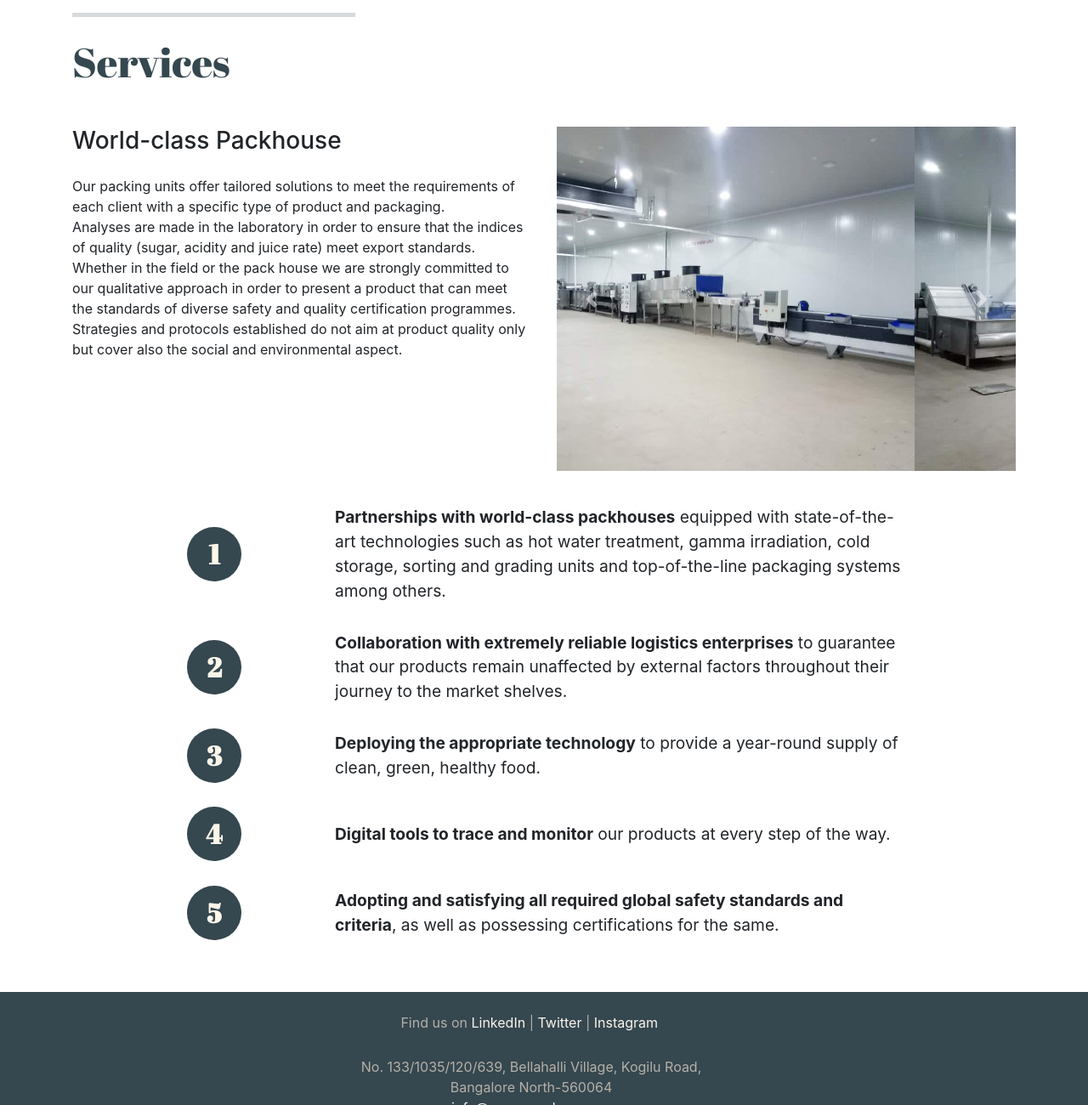
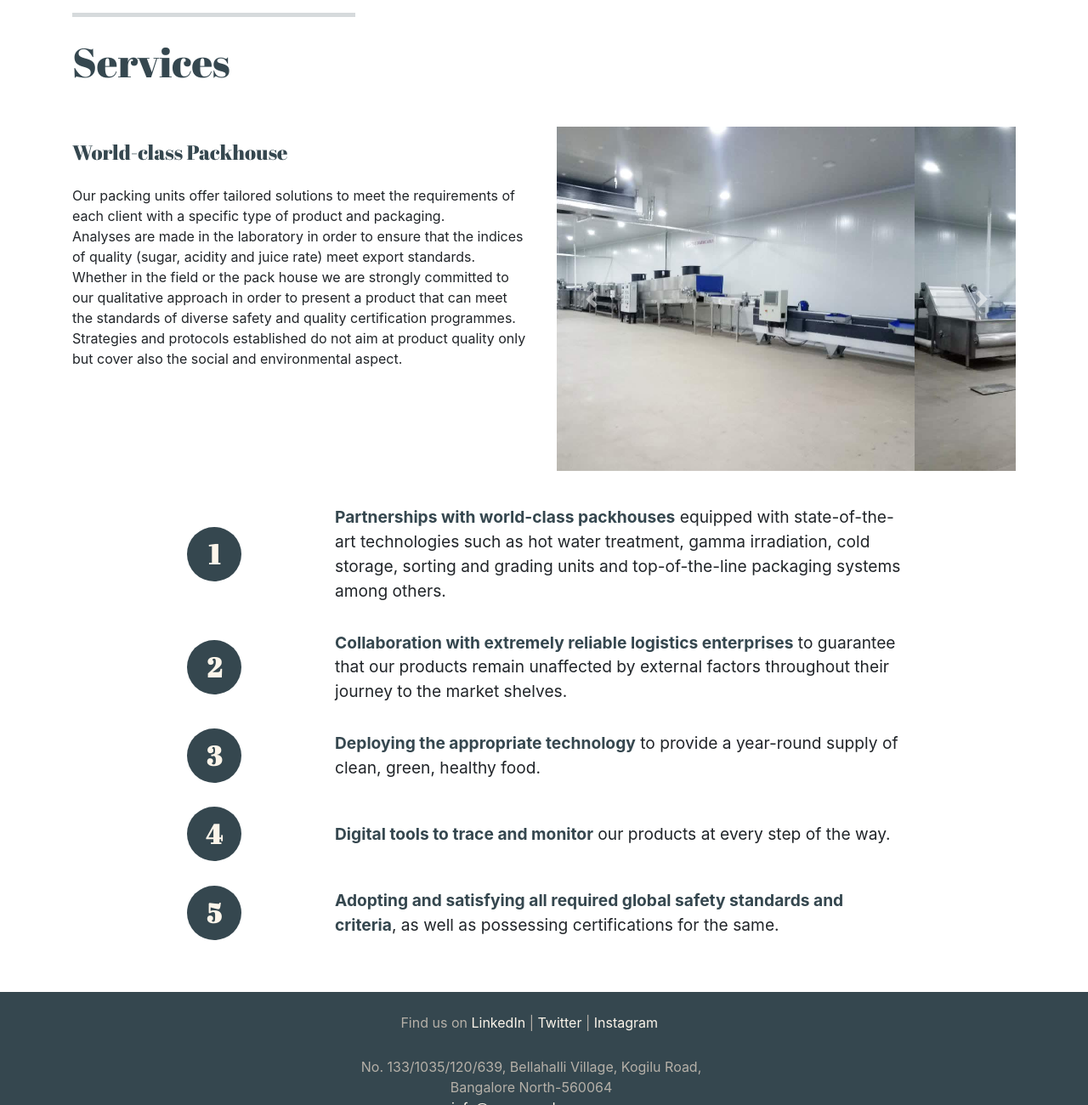
Before and after one commit to sasyaproduce/sasyaproduce.github.io, a plain HTML site: page ps.html in a window 1280 px wide. Shown: the part 965-2265 px from the top of the page at 85% size. Drawn offline with nearby package versions, Linux system fonts and the light colour scheme.

Commit message:
Update ps.html

```diff
--- a/ps.html
+++ b/ps.html
@@ -192,7 +192,7 @@
         <h2>Services</h2>
         <div class="row mt-5">
             <div class="col-12 col-md-6">
-                <h3>World-class Packhouse</h3>
+                <h3 class="mt-3 h3 team-name mb-3">World-class Packhouse</h3>
                 <p class="mt-4">Our packing units offer tailored solutions to meet the requirements of each client with a specific type of product and packaging. <br>
                 Analyses are made in the laboratory in order to ensure that the indices of quality (sugar, acidity and juice rate) meet export standards. <br>
                 Whether in the field or the pack house we are strongly committed to our qualitative approach in order to present a product that can meet the standards of diverse safety and quality certification programmes. Strategies and protocols established do not aim at product quality only but cover also the social and environmental aspect.</p>
@@ -250,7 +250,7 @@
                 </div>
             </div>
             <div class="col-12 col-sm-8 align-items-center">
-                <p class="mt-3 ps-text"><strong>Partnerships with world-class packhouses</strong> equipped with
+                <p class="mt-3 ps-text"><strong style="color: #35474F;">Partnerships with world-class packhouses</strong> equipped with
                     state-of-the-art technologies such as hot water treatment, gamma irradiation, cold storage, sorting
                     and grading units and top-of-the-line packaging systems among others.
                 </p>
@@ -264,7 +264,7 @@
                 </div>
             </div>
             <div class="col-12 col-sm-8 align-items-center">
-                <p class="ps-text mt-3"><strong>Collaboration with extremely reliable logistics enterprises</strong> to
+                <p class="ps-text mt-3"><strong style="color: #35474F;">Collaboration with extremely reliable logistics enterprises</strong> to
                     guarantee that our products remain unaffected by external factors throughout their journey to the
                     market shelves.
                 </p>
@@ -278,7 +278,7 @@
                 </div>
             </div>
             <div class="col-12 col-sm-8 align-items-center">
-                <p class="ps-text mt-3"><strong>Deploying the appropriate technology</strong> to provide a year-round
+                <p class="ps-text mt-3"><strong style="color: #35474F;">Deploying the appropriate technology</strong> to provide a year-round
                     supply of clean, green, healthy food.
                 </p>
             </div>
@@ -291,7 +291,7 @@
                 </div>
             </div>
             <div class="col-12 col-sm-8 align-items-center">
-                <p class="ps-text mt-3"><strong>Digital tools to trace and monitor</strong> our products at every step
+                <p class="ps-text mt-3"><strong style="color: #35474F;">Digital tools to trace and monitor</strong> our products at every step
                     of the way.
                 </p>
             </div>
@@ -304,7 +304,7 @@
                 </div>
             </div>
             <div class="col-12 col-sm-8 align-items-center">
-                <p class="ps-text mt-3"><strong>Adopting and satisfying all required global safety standards and
+                <p class="ps-text mt-3"><strong style="color: #35474F;">Adopting and satisfying all required global safety standards and
                         criteria</strong>, as well as possessing certifications for the same.
                 </p>
             </div>
```
